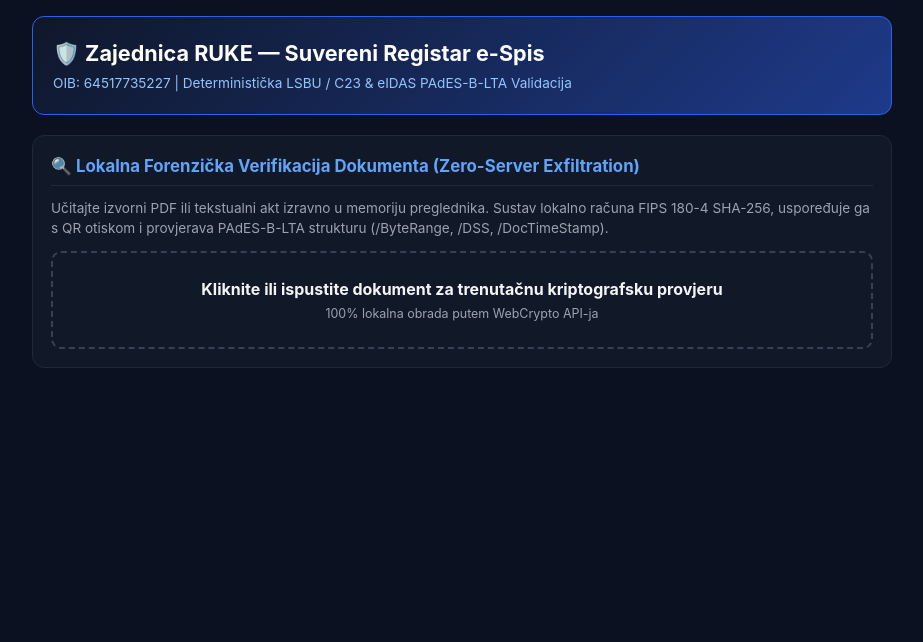
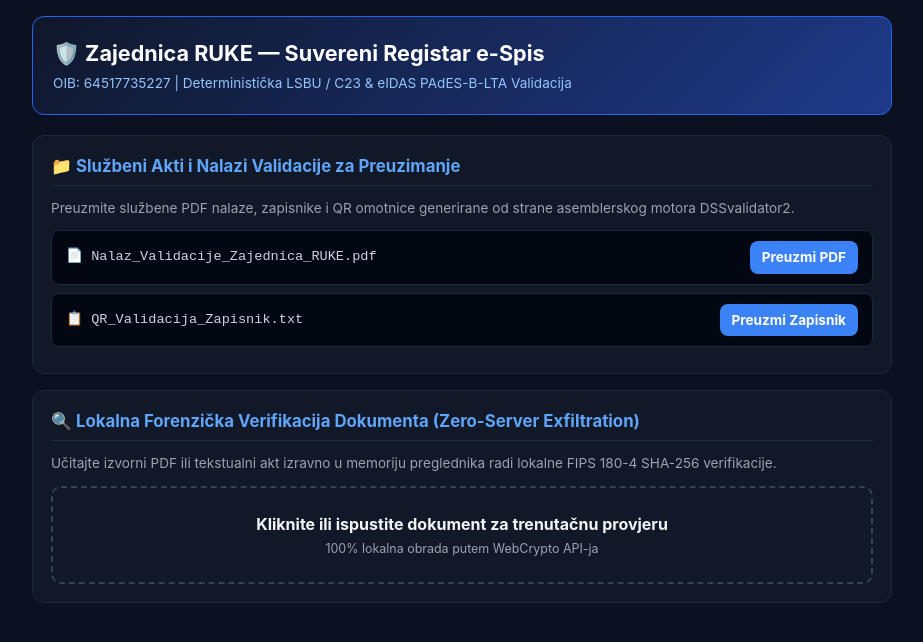
Before and after one commit to zajednicaruke/e-spis, a plain HTML site: page index.html in a window 1280 px wide. Shown: the whole page, without its empty margins (178-1101 px from the left). Drawn offline with Linux system fonts and the light colour scheme.

Commit message:
Dodana sekcija za preuzimanje službenih akata i nalaza u e-Spis portal

```diff
--- a/index.html
+++ b/index.html
@@ -16,19 +16,21 @@
     .card h2 { font-size: 1.05rem; color: #60a5fa; margin-bottom: 12px; border-bottom: 1px solid var(--border); padding-bottom: 6px; }
     .badge { display: inline-block; padding: 4px 10px; border-radius: 6px; font-size: 0.8rem; font-weight: bold; }
     .badge-ok { background: rgba(16,185,129,0.15); color: var(--ok); border: 1px solid var(--ok); }
-    .badge-warn { background: rgba(245,158,11,0.15); color: var(--warn); border: 1px solid var(--warn); }
     .badge-err { background: rgba(239,68,68,0.15); color: var(--err); border: 1px solid var(--err); }
     .hash-box { background: #030712; border: 1px solid #374151; border-radius: 8px; padding: 10px; font-family: monospace; font-size: 0.82rem; word-break: break-all; color: #38bdf8; margin: 8px 0; }
     .qr-grid { display: flex; flex-wrap: wrap; gap: 16px; align-items: center; justify-content: space-between; }
     .qr-canvas-wrap { background: #fff; padding: 10px; border-radius: 8px; display: inline-block; }
     .drop-zone { border: 2px dashed #374151; border-radius: 10px; padding: 24px; text-align: center; cursor: pointer; transition: 0.2s; }
     .drop-zone:hover { border-color: var(--accent); background: rgba(59,130,246,0.05); }
-    .btn { background: var(--accent); color: #fff; border: none; padding: 10px 16px; border-radius: 8px; font-weight: bold; cursor: pointer; font-size: 0.85rem; margin-top: 10px; }
+    .btn { background: var(--accent); color: #fff; border: none; padding: 10px 16px; border-radius: 8px; font-weight: bold; cursor: pointer; font-size: 0.85rem; margin-top: 10px; display: inline-block; text-decoration: none; }
     .btn:hover { background: #2563eb; }
     .grid-3 { display: grid; grid-template-columns: repeat(auto-fit, minmax(200px, 1fr)); gap: 10px; margin-top: 12px; }
     .stat { background: #030712; padding: 12px; border-radius: 8px; border: 1px solid #1f2937; }
     .stat span { display: block; font-size: 0.75rem; color: var(--muted); }
     .stat strong { font-size: 0.9rem; color: #fff; }
+    .file-list { list-style: none; margin-top: 10px; }
+    .file-list li { display: flex; justify-content: space-between; align-items: center; background: #030712; border: 1px solid #1f2937; padding: 10px 14px; border-radius: 8px; margin-bottom: 8px; }
+    .file-list span { font-size: 0.85rem; font-family: monospace; color: #cbd5e1; }
     .hidden { display: none; }
   </style>
 </head>
@@ -39,6 +41,23 @@
     <p>OIB: 64517735227 | Deterministička LSBU / C23 &amp; eIDAS PAdES-B-LTA Validacija</p>
   </header>
 
+  <div class="card">
+    <h2>📁 Službeni Akti i Nalazi Validacije za Preuzimanje</h2>
+    <p style="font-size: 0.85rem; color: var(--muted); margin-bottom: 12px;">
+      Preuzmite službene PDF nalaze, zapisnike i QR omotnice generirane od strane asemblerskog motora DSSvalidator2.
+    </p>
+    <ul class="file-list">
+      <li>
+        <span>📄 Nalaz_Validacije_Zajednica_RUKE.pdf</span>
+        <a href="akti/Nalaz_Validacije_Zajednica_RUKE.pdf" class="btn" style="margin-top:0; padding:6px 12px;">Preuzmi PDF</a>
+      </li>
+      <li>
+        <span>📋 QR_Validacija_Zapisnik.txt</span>
+        <a href="akti/QR_Validacija_Zapisnik.txt" class="btn" style="margin-top:0; padding:6px 12px;">Preuzmi Zapisnik</a>
+      </li>
+    </ul>
+  </div>
+
   <div id="qr-incoming-card" class="card hidden">
     <h2>📲 Očitani QR Validacijski Zahtjev (Model Omotnice)</h2>
     <div class="qr-grid">
@@ -47,7 +66,7 @@
         <p style="font-size: 0.85rem; color: var(--muted); margin-top: 8px;">Očekivani SHA-256 sažetak iz QR koda:</p>
         <div id="expected-hash" class="hash-box">-</div>
         <p style="font-size: 0.85rem;">Kontrolni kod akta: <strong id="expected-ctrl" style="color: #10b981;">-</strong></p>
-        <button class="btn" onclick="preuzmiPotvrdu()">⬇️ Preuzmi QR Validacijski Zapisnik (.txt)</button>
+        <button class="btn" onclick="preuzmiPotvrdu()">⬇️ Preuzmi QR Potvrdu (.txt)</button>
       </div>
       <div class="qr-canvas-wrap">
         <canvas id="qr-canvas" width="160" height="160"></canvas>
@@ -58,11 +77,11 @@
   <div class="card">
     <h2>🔍 Lokalna Forenzička Verifikacija Dokumenta (Zero-Server Exfiltration)</h2>
     <p style="font-size: 0.85rem; color: var(--muted); margin-bottom: 12px;">
-      Učitajte izvorni PDF ili tekstualni akt izravno u memoriju preglednika. Sustav lokalno računa FIPS 180-4 SHA-256, uspoređuje ga s QR otiskom i provjerava PAdES-B-LTA strukturu (/ByteRange, /DSS, /DocTimeStamp).
+      Učitajte izvorni PDF ili tekstualni akt izravno u memoriju preglednika radi lokalne FIPS 180-4 SHA-256 verifikacije.
     </p>
     <div class="drop-zone" onclick="document.getElementById('file-input').click()">
       <input type="file" id="file-input" class="hidden">
-      <p style="font-weight: bold;">Kliknite ili ispustite dokument za trenutačnu kriptografsku provjeru</p>
+      <p style="font-weight: bold;">Kliknite ili ispustite dokument za trenutačnu provjeru</p>
       <p style="font-size: 0.78rem; color: var(--muted); margin-top: 4px;">100% lokalna obrada putem WebCrypto API-ja</p>
     </div>
 
@@ -144,11 +163,14 @@
     const hasTs = raw.includes('/Type /DocTimeStamp') || raw.includes('/Type/DocTimeStamp');
     const hasQes = raw.includes('ETSI.CAdES') || raw.includes('adbe.pkcs7');
 
-    let level = 'Dokument bez QES-a';
-    if (hasQes && hasDss && hasTs) level = '✅ PAdES-B-LTA (QES + DSS + QTSA)';
-    else if (hasQes && hasDss) level = '✅ PAdES-B-LT (QES + DSS)';
-    else if (hasQes) level = '✅ S4 QES Verificiran';
-    else if (br > 0) level = '⚠️ S3 (Samo ByteRange)';
+    let level = 'Nije QES potpisani PDF';
+    if (raw.startsWith('%PDF-')) {
+      if (hasQes && hasDss && hasTs) level = '✅ PAdES-B-LTA (QES + DSS + QTSA)';
+      else if (hasQes && hasDss) level = '✅ PAdES-B-LT (QES + DSS)';
+      else if (hasQes) level = '✅ S4 QES Verificiran';
+      else if (br > 0) level = '⚠️ S3 (Samo ByteRange)';
+      else level = '📄 PDF (Nema digitalnog potpisa)';
+    }
 
     const banner = document.getElementById('match-banner');
     if (urlSha256.length === 64) {
```
Also changed, not shown: validate/index.html (+32 -10 lines).
